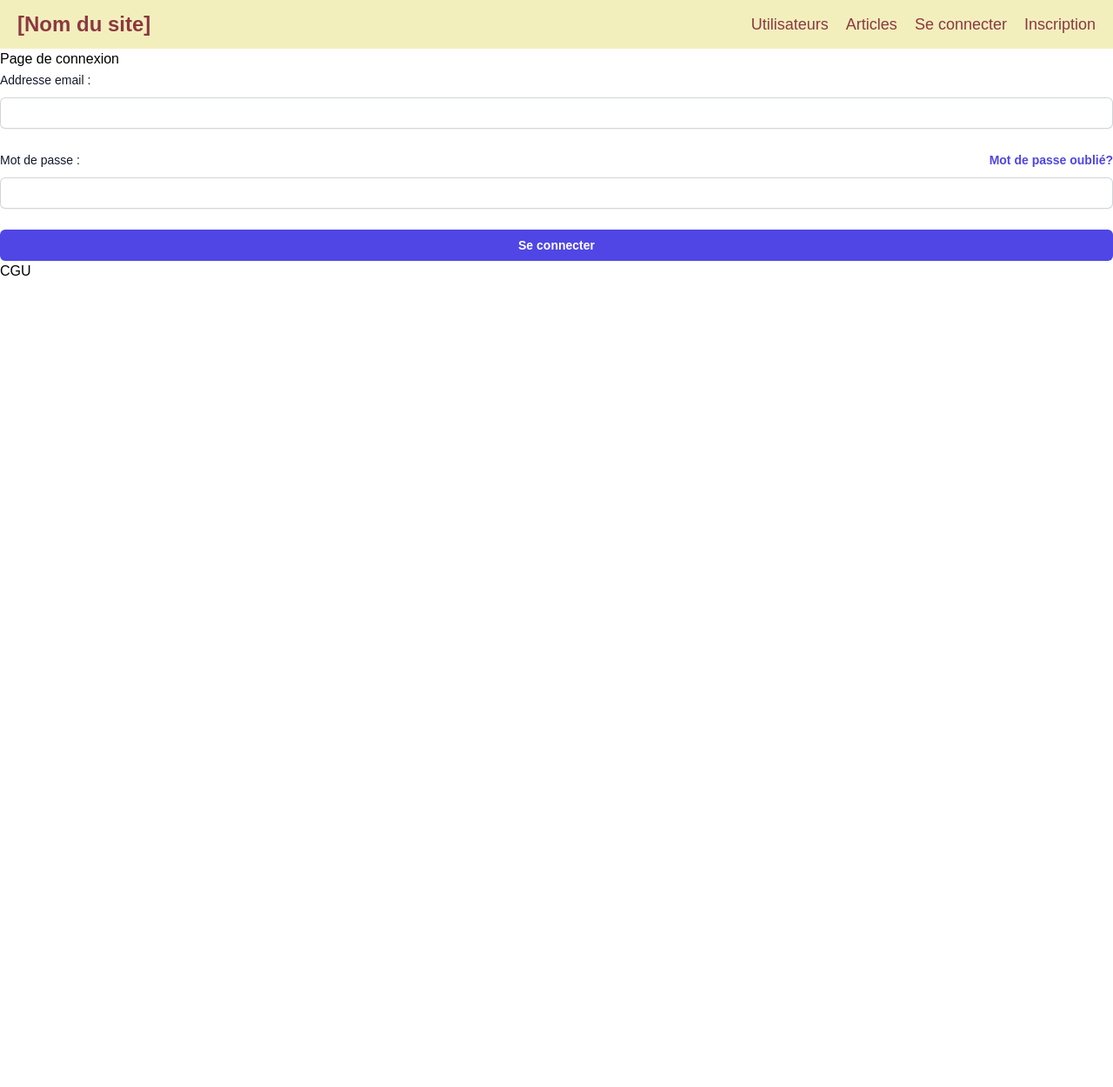
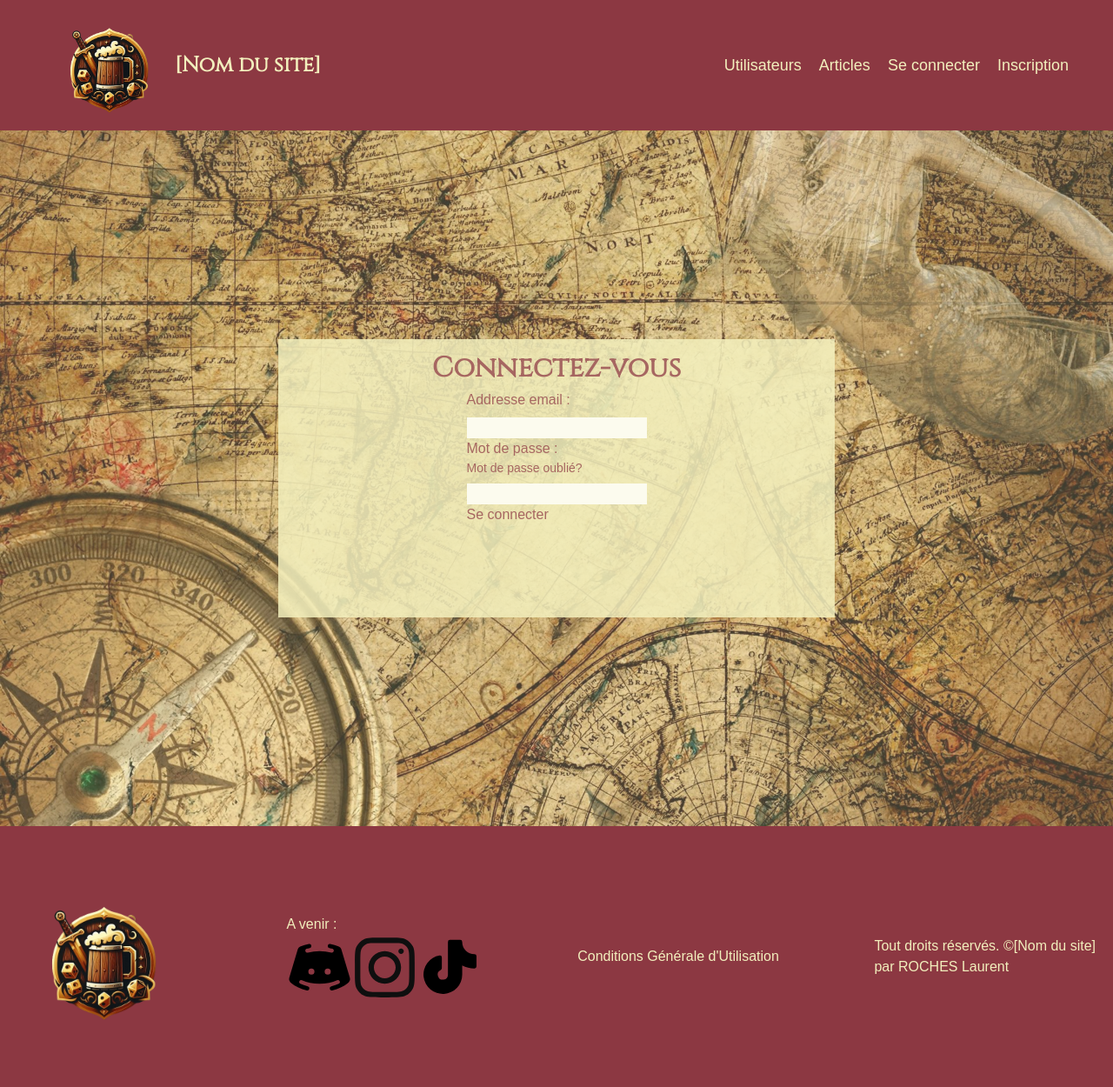
Before and after one commit to LaurentRoches/diplome_dwwm, a PHP site: template src/Views/connexion.php in a window 1280 px wide. Shown: the whole page at 87% size. Before the commit the page ends 317 px from the top, so only its background shows below. Run offline with PHP 8.4, Linux system fonts and the light colour scheme; the template is opened without the code that fills it, so the values that code supplies are empty; some libraries are stand-ins or nearby versions.

Commit message:
maquette finis, css de l'accueil et de la connexion en cours

```diff
--- a/public/css/mobile.css
+++ b/public/css/mobile.css
@@ -1,3 +1,14 @@
+    /* Couleur de la charte graphique */
+:root {
+    --blanc: #f2f2f2;
+    --parchemin: #F2EFBD;
+    --ecriture: #8C3842;
+    --violet: #86388C;
+    --hover: #5F558C;
+    --bleu: #38718C;
+    --noir: #292929;
+}
+
     /* Définistion des assets */
 /* Bouton action */
 .btn_action_gd {
@@ -29,11 +40,6 @@
 .btn_action:focus {
     outline: none;
     box-shadow: 0 0 0 3px rgba(217, 147, 61, 0.5);
-}
-
-
-body {
-    background-color: var(--blanc);
 }
 
 
--- a/public/css/pc.css
+++ b/public/css/pc.css
@@ -1,7 +1,7 @@
     /* Couleur de la charte graphique */
 :root {
     --blanc: #f2f2f2;
-    --parchemin: #F2EFBD;
+    --parchemin: #f2efbd;
     --ecriture: #8C3842;
     --violet: #86388C;
     --hover: #5F558C;
@@ -17,18 +17,45 @@
 
 body {
     font-family: 'Merriweather', sans-serif;
+    background-color: var(--parchemin);
+    color: var(--ecriture);
+}
+a {
+    text-decoration: none;
+}
+
+h1, h2, h3 {
+    font-family: 'Cinzel';
+    font-weight: bolder;
+}
+
+
+        /* HEADER */
+.header_flex {
+    display: flex;
+    flex-direction: row;
+    align-items: center;
+    justify-content: flex-start;
+    width: 30%;
+}
+
+.logo_header {
+    width: 150px;
+    height: 150px;
 }
 
 .navbar {
     display: flex;
-    justify-content: space-between;
+    width: 100%;
+    height: 150px;
+    justify-content: space-around;
     align-items: center;
-    background-color: var(--parchemin);
+    background-color: var(--ecriture);
     padding: 10px 20px;
 }
 
 .navbar .logo {
-    color: var(--ecriture);
+    color: var(--parchemin);
     font-size: 24px;
     font-weight: bold;
 }
@@ -36,6 +63,8 @@ body {
 .navbar .nav-links {
     display: flex;
     list-style: none;
+    width: 60%;
+    justify-content: flex-end;
 }
 
 .navbar .nav-links li {
@@ -43,8 +72,7 @@ body {
 }
 
 .navbar .nav-links a {
-    color: var(--ecriture);
-    text-decoration: none;
+    color: var(--parchemin);
     font-size: 18px;
 }
 
@@ -59,7 +87,83 @@ body {
 .navbar .burger div {
     width: 25px;
     height: 3px;
-    background-color: var(--ecriture);
+    background-color: var(--parchemin);
     border-radius: 5px;
     transition: all 0.3s ease;
 }
+        /* FIN DU HEADER */
+
+
+        /*  FOOTER */
+
+footer {
+    display: flex;
+    flex-direction: row;
+    align-items: center;
+    justify-content: space-between;
+    background-color: var(--ecriture);
+    color: var(--parchemin);
+    width: 100%;
+    height: 300px;
+    padding: 20px;
+}
+
+.footer_logo {
+    width: 200px;
+    height: 200px;
+}
+
+.footer_sociaux{
+    display: flex;
+    flex-direction: column;
+}
+
+.footer_icones_liste {
+    display: flex;
+    flex-direction: row;
+    justify-content: space-between;
+}
+
+.footer_icone {
+    width: 75px;
+    height: 75px;
+}
+        /* FIN DU FOOTER */
+
+
+.form_bg {
+    position: relative;
+    background-image: url('/../img/form_bg_img.jpg');
+    background-size: cover;
+    background-position: center;
+    height: 100vh;
+    display: flex;
+    align-items: center;
+    justify-content: center;
+}
+
+.form_bg::before {
+    content: '';
+    position: absolute;
+    top: 0;
+    left: 0;
+    right: 0;
+    bottom: 0;
+    background-color: rgba(242, 239, 189, 0.25);
+    z-index: 0;
+}
+
+.form_post_texte {
+    display: flex;
+    flex-direction: column;
+    width: 50%;
+    height: 40%;
+    background-color: rgba(242, 239, 189, 0.85);
+    align-items: center;
+    padding: 10px 20px;
+}
+
+.connexion_titre {
+    font-size: 2em;
+    font-weight: 900;
+}
--- a/src/Views/accueil.php
+++ b/src/Views/accueil.php
@@ -17,6 +17,7 @@ $_SESSION['succes'] = '';
     <p class="texte_banner">Message d'accueil de la banner</p>
 </div>
 
+
 <?php
 
 include_once __DIR__ . '/Includes/footer.php';
--- a/src/Views/connexion.php
+++ b/src/Views/connexion.php
@@ -9,34 +9,43 @@ $_SESSION['succes'] = '';
 
 
 ?>
-
-<h2>Page de connexion</h2>
+<div class="form_bg">
+  <div class="form_post_texte">
+    <h2 class="connexion_titre">Connectez-vous</h2>
+    <?php
+    if($erreur !== '') { ?>
       <p> <?= $erreur ?> </p>
+    <?php }
+    if($succes !== '') { ?>
       <p> <?= $succes ?> </p>
-<form class="space-y-6" action="<?=HOME_URL?>connexion" method="POST">
+    <?php } ?>
+    <form class="" action="<?=HOME_URL?>connexion" method="POST">
         <div>
-        <label for="email" class="block text-sm font-medium leading-6 text-gray-900">Addresse email :</label>
+            <label for="email" class="">Addresse email :</label>
             <div class="mt-2">
-          <input id="str_email" name="str_email" type="email" autocomplete="email" required class="block w-full rounded-md border-0 py-1.5 text-gray-900 shadow-sm ring-1 ring-inset ring-gray-300 placeholder:text-gray-400 focus:ring-2 focus:ring-inset focus:ring-indigo-600 sm:text-sm sm:leading-6">
+              <input id="str_email" name="str_email" type="email" autocomplete="email" required class="">
             </div>
         </div>
 
           <div>
-        <div class="flex items-center justify-between">
-          <label for="str_mdp" class="block text-sm font-medium leading-6 text-gray-900">Mot de passe :</label>
+            <div class="">
+              <label for="str_mdp" class="">Mot de passe :</label>
               <div class="text-sm">
-            <a href="#" class="font-semibold text-indigo-600 hover:text-indigo-500">Mot de passe oublié?</a>
+                <a href="#" class="">Mot de passe oublié?</a>
               </div>
             </div>
             <div class="mt-2">
-          <input id="str_mdp" name="str_mdp" type="password" required class="block w-full rounded-md border-0 py-1.5 text-gray-900 shadow-sm ring-1 ring-inset ring-gray-300 placeholder:text-gray-400 focus:ring-2 focus:ring-inset focus:ring-indigo-600 sm:text-sm sm:leading-6">
+              <input id="str_mdp" name="str_mdp" type="password" required class="">
             </div>
           </div>
 
           <div>
-        <button type="submit" class="flex w-full justify-center rounded-md bg-indigo-600 px-3 py-1.5 text-sm font-semibold leading-6 text-white shadow-sm hover:bg-indigo-500 focus-visible:outline focus-visible:outline-2 focus-visible:outline-offset-2 focus-visible:outline-indigo-600">Se connecter</button>
+            <button type="submit" class="">Se connecter</button>
           </div>
     </form>
+  </div>
+</div>
+
 <?php
 
 include_once __DIR__ . '/Includes/footer.php';
--- a/src/Views/includes/footer.php
+++ b/src/Views/includes/footer.php
@@ -1,5 +1,17 @@
     <footer>
-        <button onclick="location.href='<?= HOME_URL ?>cgu'" class="btn_action">CGU</button>
+        <a href="<?= HOME_URL ?>">
+            <img src="img/logo_site.png" alt="Logo du site [Nom du site]" class="footer_logo">
+        </a>
+        <div class="footer_sociaux">
+            <p>A venir :</p>
+            <div class="footer_icones_liste">
+                <img src="img/Icons/discord_logo.svg" alt="Logo vers le discord du site [Nom du site]" class="footer_icone">
+                <img src="img/Icons/instagram_logo.svg" alt="Logo vers le instagram du site [Nom du site]" class="footer_icone">
+                <img src="img/Icons/tiktok_logo.svg" alt="Logo vers le tiktok du site [Nom du site]" class="footer_icone">
+            </div>
+        </div>
+        <a href="<?= HOME_URL ?>cgu">Conditions Générale d'Utilisation</a>
+        <p>Tout droits réservés. ©[Nom du site] <br> par ROCHES Laurent</p>
     </footer>
     <script src="js/burger.js"></script>
 </body>
--- a/src/Views/includes/header.php
+++ b/src/Views/includes/header.php
@@ -18,7 +18,14 @@ $user = isset($_SESSION['user']) ? unserialize($_SESSION['user']) : '';
 <body>
 
 <nav class="navbar">
-<h1 class="logo"><a href="<?= HOME_URL ?>">[Nom du site]</a></h1>
+    <div class="header_flex">
+        <a href="<?= HOME_URL ?>">
+            <img src="img/logo_site.png" alt="logo du site [Nom du site]" class="logo_header">
+        </a>
+        <a href="<?= HOME_URL ?>">
+            <h1 class="logo">[Nom du site]</h1>
+        </a>
+    </div>
         <ul class="nav-links">
             <li><a href="<?= HOME_URL ?>userliste">Utilisateurs</a></li>
             <li><a href="<?= HOME_URL ?>articleliste">Articles</a></li>
```
Also changed, not shown: src/Migrations/migration_1.sql (+8 -15 lines), public/img/Icons/discord_logo.svg, public/img/Icons/instagram_logo.svg, public/img/Icons/like_icon.svg (added), public/img/charte graphique.png (deleted), public/img/form_bg_img.jpg (renamed from public/img/image-1674025213Vuu.jpg), public/img/logo_site.png (renamed from public/img/idee_logo_1-removebg-preview.png), ressources_rendus/MLD.png. Lines whose indentation alone changed are shown as unchanged.
